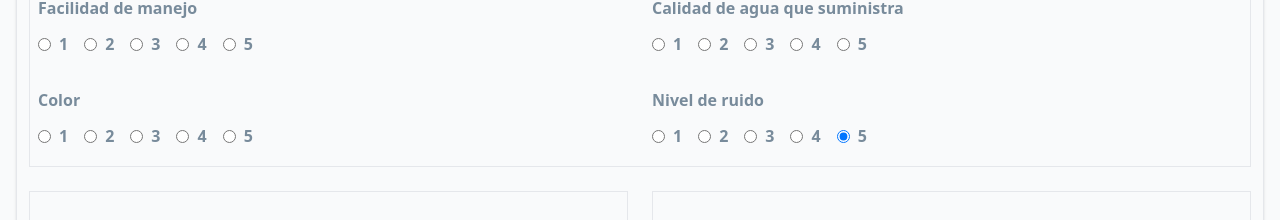
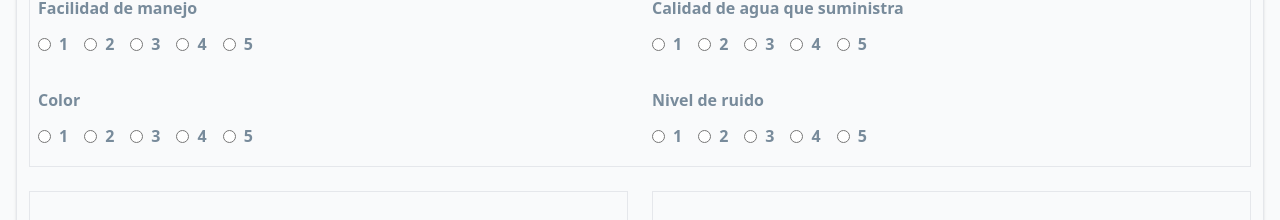
Before and after one commit to bygabymora/moraequipos, a Next.js app: page /usuariosAnnar/formulario in a window 1280 px wide. Shown: the part 2040-2260 px from the top of the page. Built offline with nearby package versions, Linux system fonts and the light colour scheme.

Commit message:
Corregir el estado inicial de nivelDeRuido en Formulario.js

```diff
--- a/components/usuariosAnnar/Formulario.js
+++ b/components/usuariosAnnar/Formulario.js
@@ -16,7 +16,7 @@ const Formulario = () => {
   const [facilidadDeUso, setFacilidadDeUso] = useState('');
   const [calidadDeAgua, setCalidadDeAgua] = useState('');
   const [color, setColor] = useState('');
-  const [nivelDeRuido, setNivelDeRuido] = useState('5');
+  const [nivelDeRuido, setNivelDeRuido] = useState('');
   const [agregariaAlgo, setAgregariaAlgo] = useState('');
   const [suprimiriaAlgo, setSuprimiriaAlgo] = useState('');
   const [conosOtraMarca, setConosOtraMarca] = useState('');
```
